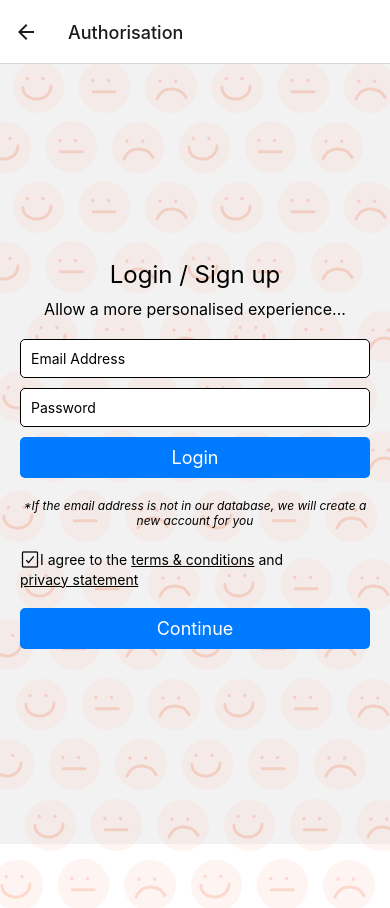
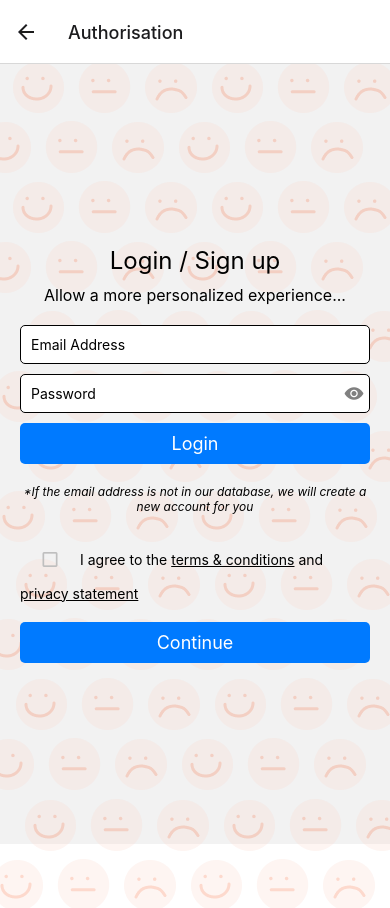
Before and after one commit to Tianxin1001/CFG_Master_project, a React Native app: screen /Authorisation in a window 390 px wide. Built offline with nearby package versions, Linux system fonts and the light colour scheme.

Commit message:
Complete login page button functions

```diff
--- a/package.json
+++ b/package.json
@@ -9,9 +9,12 @@
     "web": "expo start --web"
   },
   "dependencies": {
+    "@react-native-async-storage/async-storage": "1.17.11",
+    "@react-native-community/checkbox": "^0.5.16",
     "@react-navigation/bottom-tabs": "^6.5.8",
     "@react-navigation/native": "^6.1.7",
     "@react-navigation/stack": "^6.3.17",
+    "@rneui/themed": "^4.0.0-rc.7",
     "axios": "^1.4.0",
     "expo": "~48.0.18",
     "expo-status-bar": "~1.4.4",
--- a/src/screens/AuthorisedPage.js
+++ b/src/screens/AuthorisedPage.js
@@ -1,79 +1,128 @@
-import React, { useState } from "react";
-import Ionicons from "react-native-vector-icons/Ionicons";
-import { useNavigation } from "@react-navigation/native";
-import {
-	View,
-	Text,
-	TextInput,
-	TouchableOpacity,
-	StyleSheet,
-	ImageBackground,
-} from "react-native";
+import React, { useState } from 'react';
+import { View, Text, TextInput, TouchableOpacity, StyleSheet, ImageBackground, Alert } from 'react-native';
+import { CheckBox } from 'react-native-elements';
+import Ionicons from 'react-native-vector-icons/Ionicons';
+import AsyncStorage from '@react-native-async-storage/async-storage';
+import { useNavigation } from '@react-navigation/native';
+
+
 
 export default function AuthorizedPage({ navigation }) {
-	const [email, setEmail] = useState("");
-	const [password, setPassword] = useState("");
+  const [email, setEmail] = useState('');
+  const [password, setPassword] = useState('');
+  const [isPasswordVisible, setPasswordVisible] = useState(false);
+  const [isChecked, setChecked] = useState(false);
 
-	const handleLogin = () => {
-		console.log("Email:", email);
-		console.log("Password:", password);
+  const handleLogin = async () => {
+    if (!email || !password) {
+      alert('Please enter both email and password');
+      return;
+    }
 
-		setEmail("");
-		setPassword("");
+    if (!isvalidateEmail(email)) {
+      alert('Please enter a valid email address');
+      return;
+    }
+
+    if (!isChecked) {
+      alert('Please accept the terms and conditions');
+      return;
+    }
+
+    try {
+      const storedUsername = await AsyncStorage.getItem('username');
+      const storedPassword = await AsyncStorage.getItem('password');
+
+      if (email === storedUsername && password === storedPassword) {
+        alert('Login successful');
+        navigation.navigate('GreetingScreen', { username: email });
+      } else {
+        Alert.alert(
+          'Registration',
+          'The email address is not registered. Do you want to register now?',
+          [
+            { text: 'Cancel', style: 'cancel' },
+            { text: 'Register', onPress: handleRegister },
+          ]
+        );
+      }
+    } catch (error) {
+      console.error('Error retrieving stored credentials:', error);
+    }
+  };
+
+  const handleRegister = async () => {
+    // Perform registration logic here
+  };
+
+  const isvalidateEmail = (email) => {
+    const emailRegex = /^[^\s@]+@[^\s@]+\.[^\s@]+$/;
+    return emailRegex.test(email);
+  };
+
+  const togglePasswordVisibility = () => {
+    setPasswordVisible(!isPasswordVisible);
+  };
+
+  const toggleCheckbox = () => {
+    setChecked(!isChecked);
   };
 
   return (
-		<ImageBackground
-			source={require("../../assets/background.png")}
-			style={styles.backgroundImage}
-		>
+    <ImageBackground source={require('../../assets/background.png')} style={styles.backgroundImage}>
       <View style={styles.container}>
         <Text style={styles.message}>Login / Sign up</Text>
-				<Text style={styles.subMessage}>
-					Allow a more personalised experience...
-				</Text>
+        <Text style={styles.subMessage}>Allow a more personalized experience...</Text>
         <View style={styles.inputContainer}>
           <TextInput
             style={styles.input}
             placeholder="Email Address"
             value={email}
             onChangeText={(text) => setEmail(text)}
+            autoCapitalize="none"
           />
         </View>
         <View style={styles.inputContainer}>
           <TextInput
             style={styles.input}
             placeholder="Password"
-						secureTextEntry
+            secureTextEntry={!isPasswordVisible}
             value={password}
             onChangeText={(text) => setPassword(text)}
+            autoCapitalize="none"
           />
+          <TouchableOpacity style={styles.passwordVisibilityButton} onPress={togglePasswordVisibility}>
+            <Ionicons name={isPasswordVisible ? 'eye-off' : 'eye'} size={20} color="gray" />
+          </TouchableOpacity>
         </View>
         <TouchableOpacity style={styles.button} onPress={handleLogin}>
           <Text style={styles.buttonText}>Login</Text>
         </TouchableOpacity>
         <Text style={styles.disclaimer}>
-					*If the email address is not in our database, we will create a new
-					account for you
+          *If the email address is not in our database, we will create a new account for you
         </Text>
         <View style={styles.termsContainer}>
-					<Ionicons name="checkbox-outline" size={20} color="black" />
+          <CheckBox
+            checked={isChecked}
+            onPress={toggleCheckbox}
+            checkedColor="black"
+            size={20}
+            iconType="material-community"
+            checkedIcon="checkbox-outline"
+            uncheckedIcon="checkbox-blank-outline"
+          />
           <Text style={styles.termsText}>I agree to the </Text>
           <TouchableOpacity>
-						<Text style={[styles.termsText, styles.link]}>
-							terms & conditions
-						</Text>
+            <Text style={[styles.termsText, styles.link]}>terms & conditions</Text>
           </TouchableOpacity>
           <Text style={styles.termsText}> and </Text>
           <TouchableOpacity>
-						<Text style={[styles.termsText, styles.link]}>
-							privacy statement
-						</Text>
+            <Text style={[styles.termsText, styles.link]}>privacy statement</Text>
           </TouchableOpacity>
         </View>
         <TouchableOpacity
           style={styles.continueButton}
-					onPress={() => navigation.navigate("WorldMap")}
+          onPress={() => navigation.navigate('WorldMap')}
         >
           <Text style={styles.continueButtonText}>Continue</Text>
         </TouchableOpacity>
@@ -85,79 +134,86 @@ export default function AuthorizedPage({ navigation }) {
 const styles = StyleSheet.create({
   backgroundImage: {
     flex: 1,
-		resizeMode: "cover",
-		justifyContent: "center",
-		color: "red",
+    resizeMode: 'cover',
+    justifyContent: 'center',
+    color: 'red',
   },
   container: {
     flex: 1,
-		justifyContent: "center",
-		alignItems: "center",
+    justifyContent: 'center',
+    alignItems: 'center',
     paddingHorizontal: 20,
   },
   message: {
     fontSize: 24,
     marginBottom: 10,
-		textAlign: "center",
+    textAlign: 'center',
   },
   subMessage: {
     fontSize: 16,
     marginBottom: 20,
-		textAlign: "center",
+    textAlign: 'center',
   },
   inputContainer: {
-		width: "100%",
+    width: '100%',
     marginBottom: 10,
     borderWidth: 1,
-		borderColor: "black",
+    borderColor: 'black',
     borderRadius: 5,
-		backgroundColor: "#FFFFFF",
+    backgroundColor: '#FFFFFF',
+    flexDirection: 'row',
+    alignItems: 'center',
   },
   input: {
+    flex: 1,
     padding: 10,
   },
+  passwordVisibilityButton: {
+    padding: 5,
+    marginLeft: -10,
+  },
   button: {
-		backgroundColor: "#007AFF",
+    backgroundColor: '#007AFF',
     paddingVertical: 10,
     paddingHorizontal: 20,
     borderRadius: 5,
     marginBottom: 10,
-		width: "100%",
+    width: '100%',
   },
   buttonText: {
-		color: "#FFFFFF",
+    color: '#FFFFFF',
     fontSize: 18,
-		textAlign: "center",
+    textAlign: 'center',
   },
   disclaimer: {
     fontSize: 12,
-		fontStyle: "italic",
+    fontStyle: 'italic',
     marginTop: 10,
     marginBottom: 20,
-		textAlign: "center",
+    textAlign: 'center',
   },
   termsContainer: {
-		flexDirection: "row",
-		alignItems: "center",
+    flexDirection: 'row',
+    alignItems: 'center',
     marginBottom: 20,
-		flexWrap: "wrap",
+    flexWrap: 'wrap',
   },
   termsText: {
     fontSize: 14,
   },
   link: {
-		textDecorationLine: "underline",
+    textDecorationLine: 'underline',
   },
   continueButton: {
-		backgroundColor: "#007AFF",
+    backgroundColor: '#007AFF',
     paddingVertical: 10,
     paddingHorizontal: 20,
     borderRadius: 5,
-		width: "100%",
+    width: '100%',
   },
   continueButtonText: {
-		color: "#FFFFFF",
+    color: '#FFFFFF',
     fontSize: 18,
-		textAlign: "center",
+    textAlign: 'center',
   },
 });
```
Also changed, not shown: 1 other file (tests, documents, lock files or other folders). Lines whose indentation alone changed are shown as unchanged.
